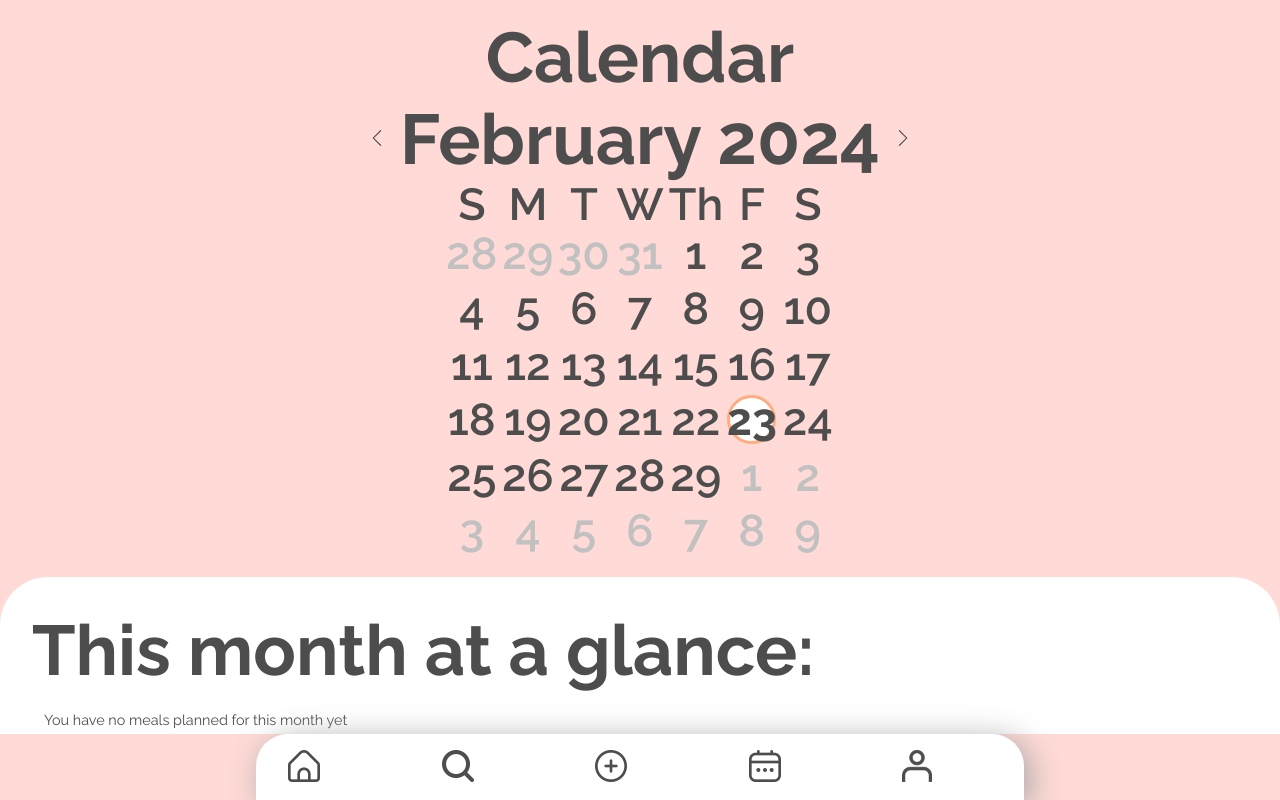
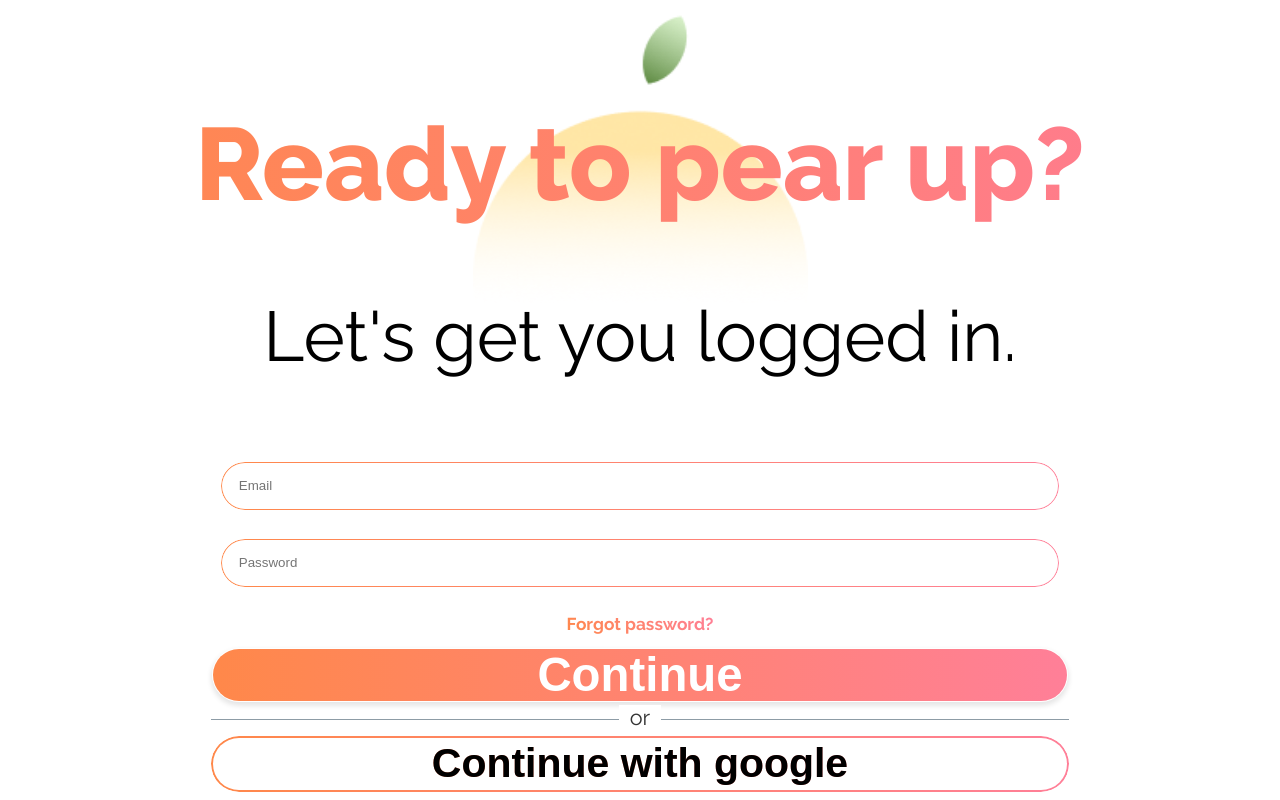
Before and after one commit to anotruong/pear, a React (Create React App) app in the folder client/: page / in a window 1280 px wide. Built offline with nearby package versions, Linux system fonts and the light colour scheme.

Commit message:
set up signinPage

```diff
--- a/client/src/App.css
+++ b/client/src/App.css
@@ -53,6 +53,11 @@ button {
   height: 100%;
 }
 
+.btn-container.gradient {
+  background: linear-gradient(90deg, #FF884A, #FF7F98);
+  border-radius: 2rem;
+}
+
 .duo-btn {
   font-style: normal;
   font-weight: 600;
@@ -66,9 +71,14 @@ button {
   border-radius: 1.75rem;
   background-image: linear-gradient(
     90deg,
+     /* #FF8947,
+    #FF6B8F */
     #FF884A,
     #FF7F98
   );
+  display: flex;
+  justify-content: center;
+  align-items: center;
 }
 
 #gradient-btn {
@@ -102,9 +112,11 @@ button {
   left: -5px;
   z-index: -1;
   inset: 0;
-  padding: 3px;
+  padding: 2px;
   background-image: linear-gradient(
     90deg,
+    /* #FF8947,
+    #FF6B8F */
     #FF884A,
     #FF7F98
   );
--- a/client/src/App.js
+++ b/client/src/App.js
@@ -12,6 +12,7 @@ import ChatIndex from './pages/chat/index';
 
 import './App.css';
 import ProfilePage from './pages/profilePage';
+import SigninPage from './pages/signinPage';
 
 function App() {
   const [ homeBtn, setHomeBtn ] = useState(true);
@@ -42,11 +43,12 @@ function App() {
     }}>
       <div className="App">
         {/* {!loginState ? <></> : <LoginPage />} */}
-        {!calBtn ? <></> : <CalendarPage />}
+        {/* {!calBtn ? <></> : <CalendarPage />} */}
         {/* {!searchBtn ? <></> : <SearchPage />} */}
         {/* {!homeBtn ? <></> : <HomePage />} */}
         {/* <ChatIndex /> */}
         {/* <ProfilePage /> */}
+        <SigninPage />
       </div>
     </appContext.Provider>
   );
--- a/client/src/components/monthlyNotes.js
+++ b/client/src/components/monthlyNotes.js
@@ -95,9 +95,7 @@ const MonthlyNotes = () => {
   // this needs to display the component that shows the events.
   let dailyEvents = agendaListObj.filter(obj => (obj.dateObj).setHours(0, 0, 0, 0) == new Date().setHours(0, 0, 0, 0));
 
-  dailyEvents = dailyEvents.length === 0 ? "You have no meals planned for today" : dailyEvents.map((obj, idx) => <ProfileInvites key={idx} invite={obj} color={'black'} picAlign={false}/>);
-
-  // dailyEvents.forEach(obj => console.log(obj))
+  dailyEvents = dailyEvents.length === 0 ? "You have no meals planned for today" : dailyEvents.map((obj, idx) => <ProfileInvites key={idx} invite={obj} color={'black'} picAlign={true}/>);
 
   return(
     <div className='notes-container'>
--- a/client/src/components/naviBar.js
+++ b/client/src/components/naviBar.js
@@ -19,7 +19,7 @@ import homeIconOn from '../images/homeIcon-on.png';
 
 import './stylesheets/naviBar.css'
 
-const NaviBar = () => {
+const NaviBar = (bgColor) => {
   const { homeBtn, setHomeBtn } = useContext(appContext);
   const { searchBtn, setSearchBtn } = useContext(appContext);
   const { addBtn, setAddBtn } = useContext(appContext);
--- a/client/src/components/stylesheets/calendar.css
+++ b/client/src/components/stylesheets/calendar.css
@@ -1,7 +1,7 @@
-.App{
+/* .App{
   opacity: 0.7;
   background: var(--pear-gradient, linear-gradient(180deg, rgba(255, 138, 122, 0.66) 0%, rgba(255, 116, 116, 0.40) 34.9%, rgba(255, 124, 83, 0.17) 100%));
-}
+} */
 .calendar {
   /* width: 900px;
   height: 600px; */
--- a/client/src/components/stylesheets/invites.css
+++ b/client/src/components/stylesheets/invites.css
@@ -26,7 +26,12 @@ h3.invite {
   align-items: center;
 }
 
-.icon-container.hidden {
+.icon-container.right.hidden,
+.button-flex.right.hidden {
+  display: none;
+}
+
+.icon-container.left.hidden {
   display: none;
 }
 
--- a/client/src/pages/calendarPage.js
+++ b/client/src/pages/calendarPage.js
@@ -33,7 +33,6 @@ const CalendarPage = () => {
       <div id='calendarPage-container'>
         <div id='calendarPage-flex'>
           <div className='cal-container'>
-          {/* <h2>Calendar</h2> */}
             <Calendar />
           </div>
           <div className='notes-header'>
@@ -41,6 +40,8 @@ const CalendarPage = () => {
           </div>
           <MonthlyNotes />
           <div className='calNavi-page'>
+            {/* 'NaviBar' is a child of 'calNavi-page' so it has a white background for `NaviBar'.
+            May intergrate the parent div into `NaviBar` later. */}
             <NaviBar />
           </div>
         </div>
--- a/client/src/pages/profilePage.js
+++ b/client/src/pages/profilePage.js
@@ -103,10 +103,10 @@ ACCESS:
 
   const archivedInvites = accInvites.filter(obj => obj.pending === false).sort((a, b) => new Date(b.date) - new Date(a.date));
 
-  const unconfirmed = unconfirmedInvites.map((obj, idx) => <ProfileInvites key={idx} invite={obj} color={'black'}/>);
+  const unconfirmed = unconfirmedInvites.map((obj, idx) => <ProfileInvites key={idx} invite={obj} color={'black'} picAlign={false}/>);
   // console.log(invites)
 
-  const archived = archivedInvites.map((obj, idx) => <ProfileInvites key={idx} invite={obj} color={'#4D4D4D'}/> );
+  const archived = archivedInvites.map((obj, idx) => <ProfileInvites key={idx} invite={obj} color={'#4D4D4D'} picAlign={false}/> );
 
   return (
     <div className="profilePage-container">
--- /dev/null
+++ b/client/src/pages/signinPage.js
@@ -0,0 +1,61 @@
+import React from 'react';
+import orangeLogo from '../images/orangeLogo.png';
+import './stylesheets/signinPage.css';
+
+const SigninPage = () => {
+  return (
+    <div className='signinPage'>
+      <div className='signinTitle-flex'>
+        {/* <img src={orangeLogo}/> */}
+        <h1 className='signinTitle' style={{fontSize: '8vw'}}>Ready to pear up?</h1>
+        <p className='signin-subtitle'>Let's get you logged in.</p>
+      </div>
+      <div className='signinForms-container'>
+       <div className='signinForms-flex'>
+        <div id='form' className='form'>
+          <input
+            id='email'
+            className='signinForms'
+            type='email'
+            name='email'
+            placeholder='Email'
+          />
+        </div>
+        <div id='form' className='form'>
+          <input
+            id='password'
+            className='signinForms'
+            type='password'
+            name="password"
+            maxLength={18}
+            minLength={8}
+            placeholder='Password'
+          />
+        </div>
+        <a href='reddit.com'>Forgot password?</a>
+       </div>
+      </div>
+      <div className='button-flex'
+        // style={{flexDirection: 'column', alignItems: 'center'}}
+      >
+        <div
+          className='btn-container signin'
+          // hidden={divState}
+        >
+          <button
+          id='gradient-btn' className='duo-btn'>Continue</button>
+        </div>
+        {/* <div className='breakBorder'><hr>or</hr> </div> */}
+        <hr/>
+        <div
+        className='btn-container border'
+        // hidden={divState}
+        >
+          <button id='border-btn' className='duo-btn'>Continue with google</button>
+        </div>
+      </div>
+    </div>
+  )
+};
+
+export default SigninPage;
--- a/client/src/pages/stylesheets/calendarPage.css
+++ b/client/src/pages/stylesheets/calendarPage.css
@@ -27,6 +27,10 @@
   width: 100%;
 }
 
+.calNavi-page {
+  background-color: white;
+}
+
 .notes-header {
   /* padding-left: 2rem; */
   /* padding-top: 1rem; */
--- /dev/null
+++ b/client/src/pages/stylesheets/signinPage.css
@@ -0,0 +1,180 @@
+.signinPage {
+  height: 100%;
+  display: flex;
+  flex-direction: column;
+  justify-content: center;
+}
+
+.signinForms-container {
+  height: 25%;
+  width: 100%;
+}
+
+.signinForms-flex {
+  display: inline-flex;
+  flex-direction: column;
+  height: 100%;
+  width: 100%;
+  align-items: center;
+  justify-content: space-around;
+}
+
+.signinPage > .button-flex {
+  flex-direction: column;
+  align-items: center;
+}
+
+/* .btn-container.gradient {
+  background: linear-gradient(90deg, #FF884A, #FF7F98);
+  border-radius: 2rem;
+} */
+
+.btn-container.border {
+  background: white;
+  z-index: 1;
+  border-radius: 2rem;
+  /* border: transparent; */
+}
+
+
+#border-btn:before {
+  inset: -2px;
+}
+
+.btn-container.signin,
+.btn-container.border {
+  width: 67%;
+  height: 7vh;
+}
+
+.form-container {
+  border-image-source: linear-gradient(
+    90deg,#FF884A, #FF7F98);
+  border-width: .5rem;
+  border-image-slice: 1;
+  border-radius: 2rem;
+}
+
+.signinTitle-flex {
+  background-image: url('../../images/orangeLogo.png');
+  background-repeat: no-repeat;
+  background-position-y: top;
+  background-position-x: center;
+  background-size: contain;
+  padding-top: 5rem;
+
+}
+
+h1.signinTitle{
+  /* background-image: url('../../images/orangeLogo.png');
+  background-repeat: no-repeat;
+  background-position-y: top;
+  background-position-x: center;
+  background-size: contain; */
+  margin-top: 1rem;
+  margin-bottom: .5rem;
+}
+
+hr  {
+  width: 67%;
+  margin: 1rem;
+  height: 0;
+
+  overflow: visible; /* For IE */
+  padding: 0;
+  border: none;
+  border-top: 1px solid #8D9CA6;
+  color: #333;
+  text-align: center;
+}
+
+hr:after {
+  content: "or";
+  display: inline-block;
+  position: relative;
+  top: -0.7em;
+  font-size: 1.5em;
+  padding: 0 0.5em;
+  background: white;
+}
+
+input#email,
+input#password {
+  border: none;
+}
+
+input.signinForms {
+  width: -webkit-fill-available;
+  height: -webkit-fill-available;
+  font-weight: 500;
+}
+input.signinForms:focus {
+  outline: none;
+}
+
+.form {
+  font-style: normal;
+  font-weight: 600;
+  list-style: normal;
+  padding: 0.5rem 1rem;
+  position: relative;
+  background-color: white;
+  background-clip: padding-box;
+  border: 2px solid transparent;
+  border-radius: 1.75rem;
+  background-image: linear-gradient(
+  90deg,
+   /* #FF8947,
+  #FF6B8F */
+  #FF884A,
+  #FF7F98
+);
+  display: flex;
+  justify-content: center;
+  align-items: center;
+}
+
+#form {
+
+  width: 63%;
+  height: 16%;
+
+  margin: 0;
+  background-clip: text;
+  -webkit-background-clip: text;
+  /* color: transparent; */
+  /* font-weight: 600; */
+  font-size: 3.2vw;
+  /* line-height: 1.5rem; */
+  text-wrap: nowrap;
+}
+
+#form:before {
+  content: "";
+  position: absolute;
+  top: -5px;
+  right: -5px;
+  bottom: -5px;
+  left: -5px;
+  z-index: -1;
+  inset: 0;
+  padding: 1px;
+  background-image: linear-gradient(
+  90deg,
+  /* #FF8947,
+  #FF6B8F */
+  #FF884A,
+  #FF7F98
+);
+  border-radius: 1.75rem;
+  mask: linear-gradient(#fff 0 0) content-box,
+linear-gradient(#fff 0 0);
+  mask-composite: exclude;
+}
+
+p.signin-subtitle {
+  font-weight: 500;
+  font-size: 5.5vw;
+  width: -webkit-fill-available;
+  height: -webkit-fill-available;
+}
```
Also changed, not shown: client/src/components/invites/profileInvite.js (+24 -6 lines), client/src/images/Group 56.png (added), client/src/images/orangeLogo.png (added).
